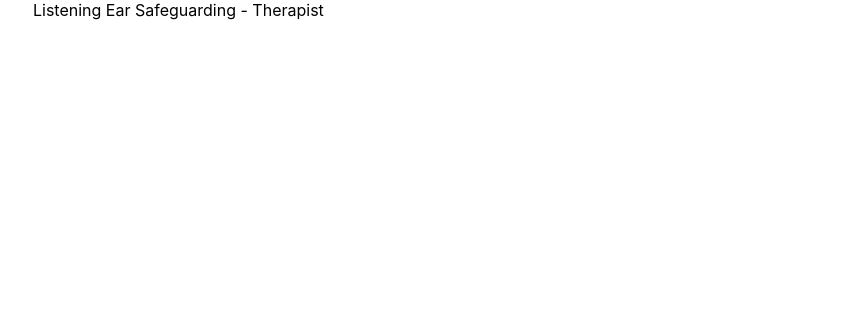
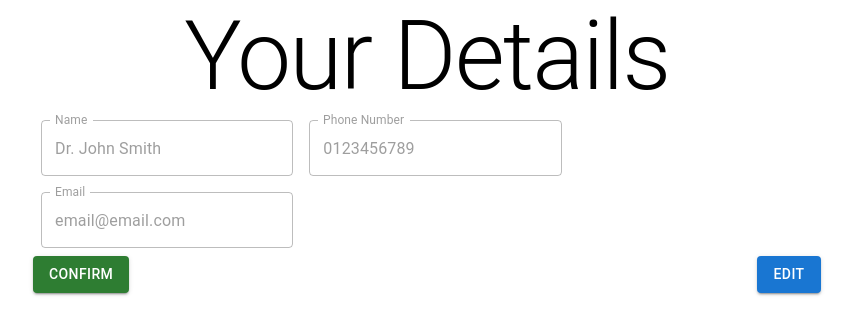
Before and after one commit to neuk45/safeguarding, a Next.js app: page /therapist in a window 1280 px wide. Shown: the top 334 px of the page, without its empty margins (213-1066 px from the left). Built offline with nearby package versions, Linux system fonts and the light colour scheme.

Commit message:
Therapist initial commit

```diff
--- a/pages/therapist/index.js
+++ b/pages/therapist/index.js
@@ -1,15 +1,28 @@
 import Head from 'next/head'
 import styles from '../../styles/Home.module.css'
-import { Typography } from '@mui/material'
+import { Typography, TextField, Box, Button} from '@mui/material'
+import { useTheme } from '@mui/material/styles';
 
 export default function Home() {
+  const theme = useTheme();
+
   return (
-    <div className={styles.container}>
+    <div className={`${styles.container} your-details`}>
       <Head>
-        <title>Listening Ear Safeguarding - Therapist</title>
+        <title>Your Details</title>
         <link rel="icon" href="/favicon.ico" />
       </Head>
-      <Typography variant='heading1'>Listening Ear Safeguarding - Therapist</Typography>
+      <Typography variant='h1' align="center" className={styles.heading}>Your Details</Typography>
+      <Box component="form"
+        sx={{'& .MuiTextField-root': { m: 1, width: '25ch', textAlign: 'left' },}} noValidate autoComplete="on">
+        <TextField label="Name" variant="outlined" disabled defaultValue="Dr. John Smith"/>
+        <TextField label="Phone Number" variant="outlined" disabled defaultValue="0123456789"/>
+        <TextField label="Email" variant="outlined" disabled defaultValue="email@email.com"/>
+      </Box>
+      <Box sx={{ display: 'flex', justifyContent: 'space-between' }}>
+        <Button variant="contained" color="success" href="/therapist/your-details">Confirm</Button>
+        <Button variant="contained" color="primary" href="/therapist/your-details">Edit</Button>
+      </Box>
     </div>
   )
 }
--- a/styles/Home.module.css
+++ b/styles/Home.module.css
@@ -127,3 +127,24 @@
     filter: invert(1);
   }
 }
+
+.heading {
+    font-size: 48px;
+    margin-top: 50px;
+    margin-bottom: 36px;
+  }
+
+  @media (max-width: 600px) {
+    .heading {
+      font-size: 36px;
+    }
+  }
+
+  .container {
+  }
+
+  @media (max-width: 600px) {
+    .container {
+      margin-top: 20px;
+    }
+  }
```
Also changed, not shown: 2 other files (tests, documents, lock files or other folders).
